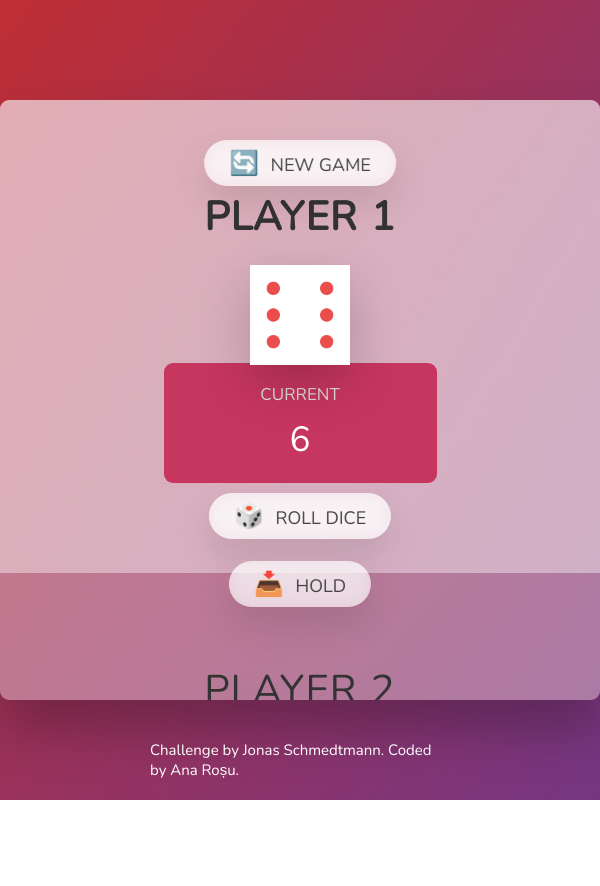
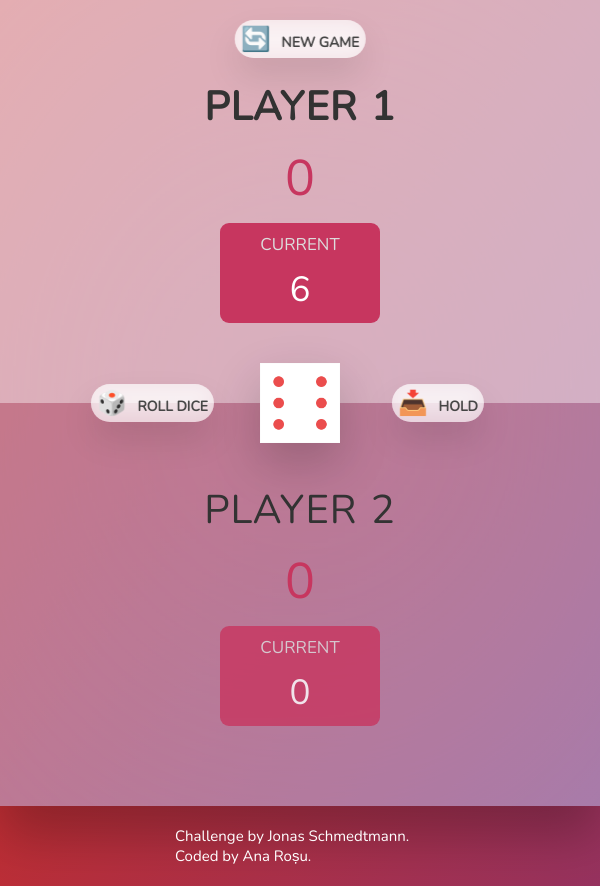
Before and after one commit to ana-rosu/Dice-Game, a plain HTML site: page index.html in a window 600 px wide. Both pictures are taken after a click on the button "🎲 ROLL DICE". Before the commit the page ends 800 px from the top, so only its background shows below. Drawn offline with nearby package versions, Linux system fonts and the light colour scheme; files whose address does not match are found by name.

Commit message:
added responsive design

```diff
--- a/style.css
+++ b/style.css
@@ -14,7 +14,6 @@ html {
 body {
   font-family: 'Nunito', sans-serif;
   font-weight: 400;
-  height: 100vh;
   color: #333;
   background-image: linear-gradient(to top left, #753682 0%, #bf2e34 100%);
   display: flex;
@@ -27,7 +26,6 @@ body {
 main {
   position: relative;
   width: 100rem;
-  height: 60rem;
   background-color: rgba(255, 255, 255, 0.35);
   backdrop-filter: blur(200px);
   filter: blur();
@@ -45,11 +43,6 @@ main {
   transition: all 0.75s;
 }
 
-@media (min-width: 745px) {
-  main {
-    display: flex;
-  }
-}
 /* ELEMENTS */
 .name {
   position: relative;
@@ -144,11 +137,6 @@ main {
   top: 46.1rem;
 }
 
-.btn:active {
-  transform: translate(-50%, 3px);
-  box-shadow: 0 1rem 2rem rgba(0, 0, 0, 0.15);
-}
-
 .btn:focus {
   outline: none;
 }
@@ -183,3 +171,77 @@ footer p {
   right: 50%;
   transform: translateX(50%);
 }
+@media (min-width: 745px) {
+  body {
+    height: 100vh;
+  }
+  main {
+    display: flex;
+    height: 60rem;
+  }
+  .btn:active {
+    transform: translate(-50%, 3px);
+    box-shadow: 0 1rem 2rem rgba(0, 0, 0, 0.15);
+  }
+}
+@media (max-width: 745px) {
+  main {
+    border-radius: 0;
+  }
+  .player {
+    padding: 8rem;
+  }
+  .score {
+    font-size: 5rem;
+  }
+  .name {
+    font-size: 8.5vmin;
+  }
+  .current {
+    width: fit-content;
+    padding: 1rem 4rem;
+    margin-top: 1rem;
+  }
+  .dice {
+    top: 50%;
+    transform: translate(-50%, -50%);
+    height: 6rem;
+  }
+  .btn {
+    font-size: 1.4rem;
+    padding: 0.3rem 0.6rem;
+    font-weight: 700;
+  }
+  .btn--new {
+    top: 2rem;
+  }
+  .btn--roll {
+    top: 50%;
+    transform: translate(-130%, -50%);
+  }
+  .btn--hold {
+    top: 50%;
+    transform: translate(50%, -50%);
+  }
+  footer {
+    position: absolute;
+    bottom: -8rem;
+  }
+  footer p {
+    width: 25rem;
+  }
+}
+@media (min-width: 450px) and (max-width: 745px) {
+  .name {
+    font-size: 4rem;
+  }
+  .dice {
+    height: 8rem;
+  }
+  .btn--hold {
+    transform: translate(100%, -50%);
+  }
+  .btn--roll {
+    transform: translate(-170%, -50%);
+  }
+}
```
